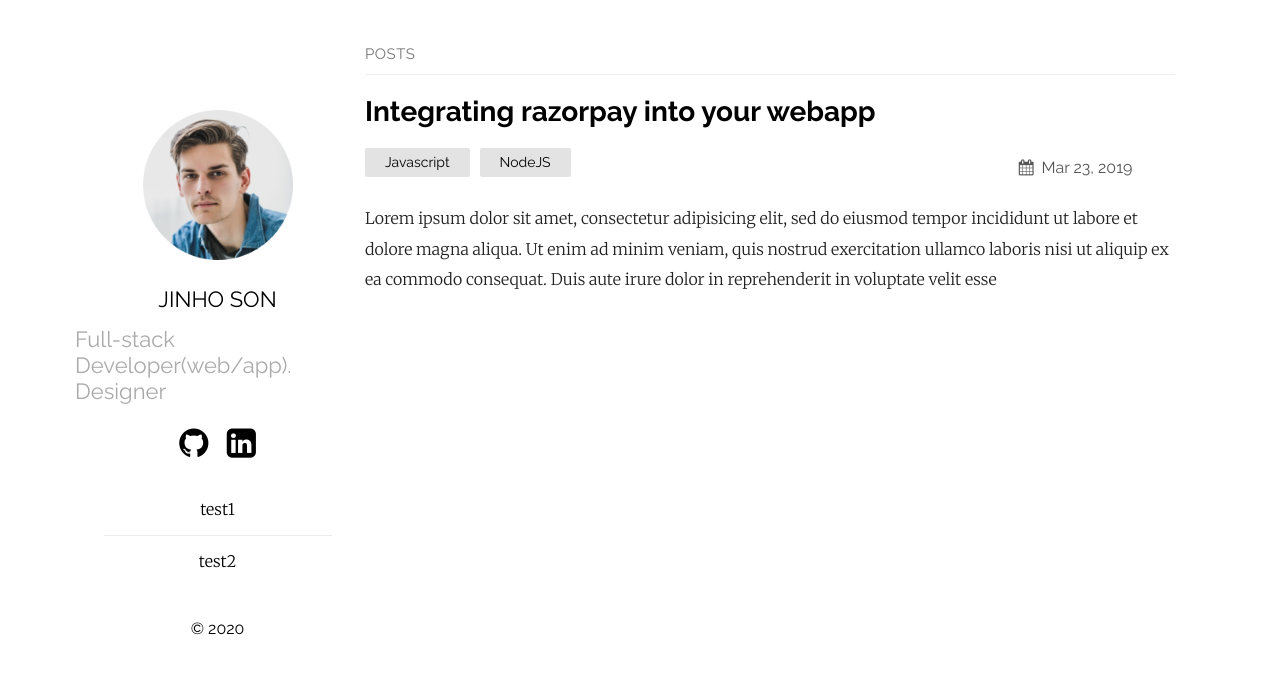
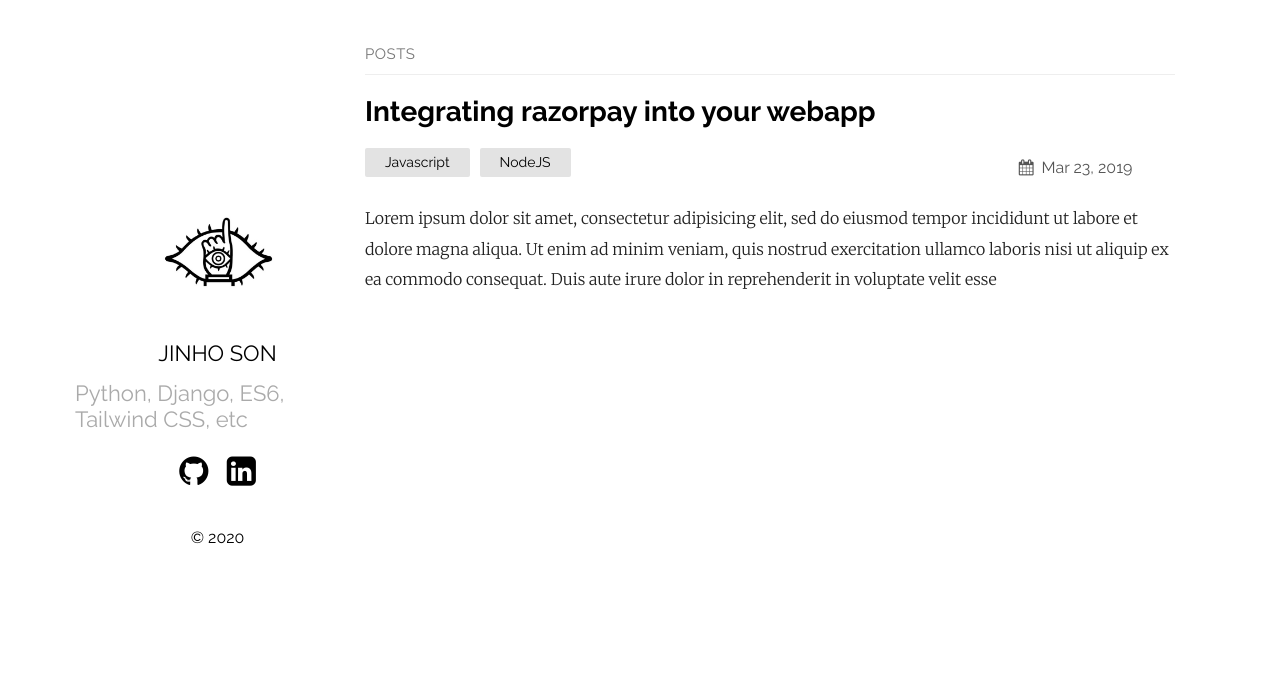
Before and after one commit to Trapa-Eureka/trapa-eureka.github.io, a Jekyll site: the page built from index.md, in a window 1280 px wide. Shown: the top 674 px of the page. Built offline with Jekyll 4.4.1, drawn with Linux system fonts in a browser that asks for light colours; part of the change alters nothing that is shown.

Commit message:
theme edit

```diff
--- a/_config.yml
+++ b/_config.yml
@@ -1,5 +1,5 @@
-title: Your awesome title
-author: GitHub User
+title: Trapa
+author: Trapa
 email: your-email@domain.com
 remote_theme: thelehhman/plainwhite-jekyll
 description: > # this means to ignore newlines until "show_exerpts:"
@@ -12,7 +12,7 @@ sass:
   sass_dir: _sass
 plainwhite:
   name: JINHO SON
-  tagline: Full-stack Developer(web/app). Designer
+  tagline: Python, Django, ES6, Tailwind CSS, etc
   date_format: "%b %-d, %Y"
   sitemap: true # set to true to generate sitemap.xml content
   disqus_shortname: games
@@ -20,11 +20,11 @@ plainwhite:
   sitemap: true
   # generate social links in footer
 
-  navigation:
-    - title: test1
-      url: "/test1"
-    - title: test2
-      url: "/test2"
+  # navigation:
+  #   - title: test1
+  #     url: "/test1"
+  #   - title: test2
+  #     url: "/test2"
 
   social_links:
     twitter:
--- a/_layouts/default.html
+++ b/_layouts/default.html
@@ -6,7 +6,7 @@
   <body>
     <main class="container">
       <section class="about">
-        <a href="/"><img src="{{ "/assets/portfolio.png" | relative_url }}" alt="{{ site.plainwhite.name }}"></a>
+        <a href="/"><img src="{{ "/assets/pic.jpeg" | relative_url }}" alt="{{ site.plainwhite.name }}"></a>
         <h2 id="title">
           <a href="/">{{ site.plainwhite.name }}</a>
         </h2>
```
Also changed, not shown: assets/pic.jpeg (added), 5 other files.
